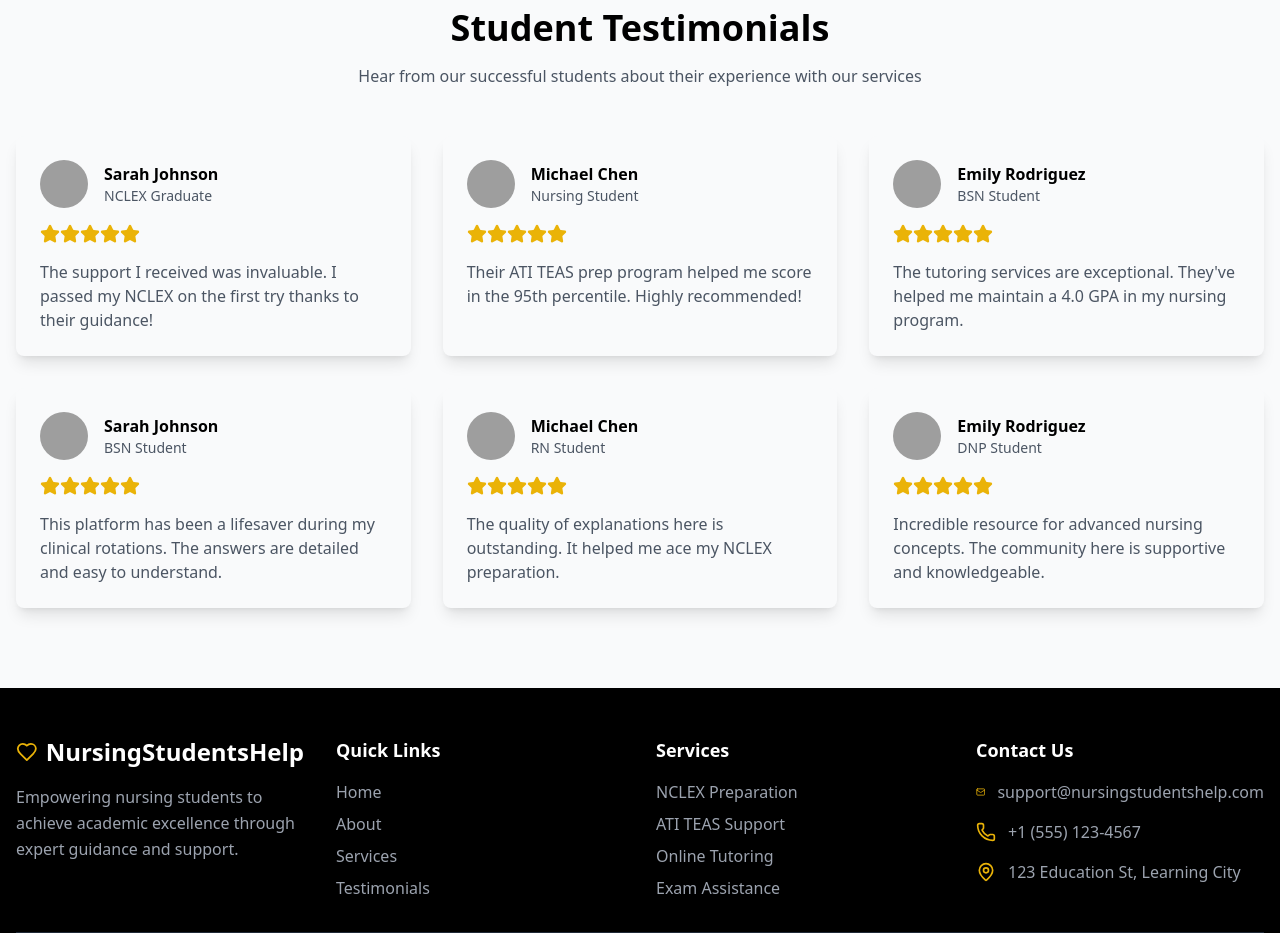
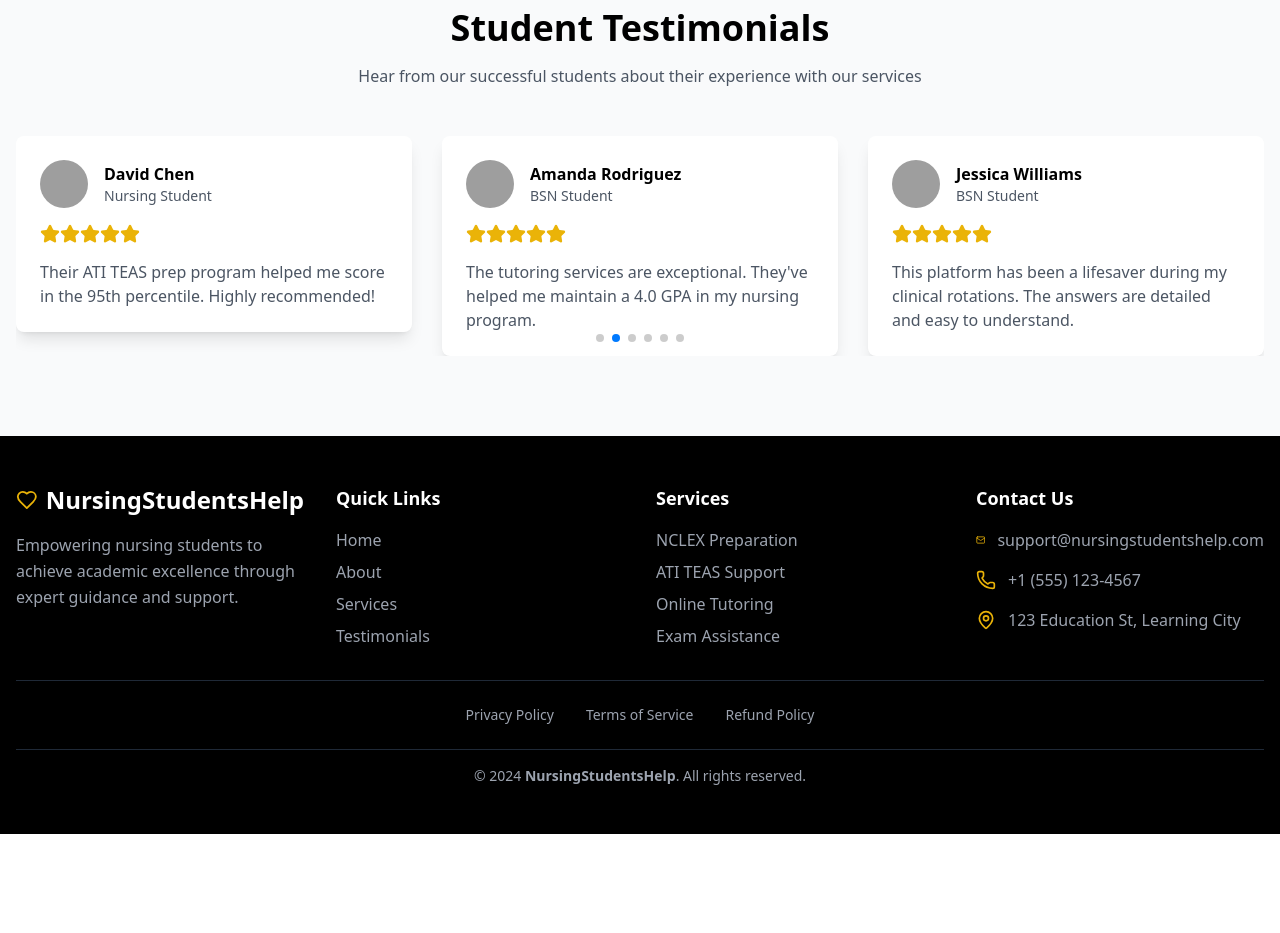
Before and after one commit to Mwangea/nursing-students-help, a React (Vite) app in the folder frontend/: page / in a window 1280 px wide. Shown: the part 2580-3513 px from the top of the page. After the commit the page ends 3414 px from the top, so only its background shows below. Built offline with nearby package versions, Linux system fonts and the light colour scheme; grey boxes are pictures that could not be loaded.

Commit message:
fix: resolve testimonial cards sliding

```diff
--- a/frontend/package.json
+++ b/frontend/package.json
@@ -17,7 +17,8 @@
     "react": "^18.3.1",
     "react-dom": "^18.3.1",
     "react-helmet": "^6.1.0",
-    "react-router-dom": "^7.0.2"
+    "react-router-dom": "^7.0.2",
+    "swiper": "^11.1.15"
   },
   "devDependencies": {
     "@eslint/js": "^9.15.0",
--- a/frontend/src/components/card/TestimonialCard.tsx
+++ b/frontend/src/components/card/TestimonialCard.tsx
@@ -1,44 +1,50 @@
+import React from 'react';
+import { Star } from 'lucide-react';
+import { Swiper, SwiperSlide } from 'swiper/react';
+import { Autoplay, Pagination } from 'swiper/modules';
 
-import { Star } from 'lucide-react';
+// Import Swiper styles
+import 'swiper/css';
+import 'swiper/css/pagination';
 
 const TESTIMONIALS = [
   {
-    name: "Sarah Johnson",
+    name: "Rachel Johnson",
     role: "NCLEX Graduate",
     content: "The support I received was invaluable. I passed my NCLEX on the first try thanks to their guidance!",
     rating: 5,
     image: "https://images.unsplash.com/photo-1494790108377-be9c29b29330?ixlib=rb-1.2.1&auto=format&fit=crop&w=200&q=80"
   },
   {
-    name: "Michael Chen",
+    name: "David Chen",
     role: "Nursing Student",
     content: "Their ATI TEAS prep program helped me score in the 95th percentile. Highly recommended!",
     rating: 5,
     image: "https://images.unsplash.com/photo-1507003211169-0a1dd7228f2d?ixlib=rb-1.2.1&auto=format&fit=crop&w=200&q=80"
   },
   {
-    name: "Emily Rodriguez",
+    name: "Amanda Rodriguez",
     role: "BSN Student",
     content: "The tutoring services are exceptional. They've helped me maintain a 4.0 GPA in my nursing program.",
     rating: 5,
     image: "https://images.unsplash.com/photo-1438761681033-6461ffad8d80?ixlib=rb-1.2.1&auto=format&fit=crop&w=200&q=80"
   },
   {
-    name: 'Sarah Johnson',
+    name: 'Jessica Williams',
     role: 'BSN Student',
     image: 'https://images.unsplash.com/photo-1494790108377-be9c29b29330?ixlib=rb-1.2.1&auto=format&fit=facearea&facepad=2&w=256&h=256&q=80',
     content: 'This platform has been a lifesaver during my clinical rotations. The answers are detailed and easy to understand.',
     rating: 5,
   },
   {
-    name: 'Michael Chen',
+    name: 'Kevin Zhang',
     role: 'RN Student',
     image: 'https://images.unsplash.com/photo-1519345182560-3f2917c472ef?ixlib=rb-1.2.1&auto=format&fit=facearea&facepad=2&w=256&h=256&q=80',
     content: 'The quality of explanations here is outstanding. It helped me ace my NCLEX preparation.',
     rating: 5,
   },
   {
-    name: 'Emily Rodriguez',
+    name: 'Sophia Martinez',
     role: 'DNP Student',
     image: 'https://images.unsplash.com/photo-1438761681033-6461ffad8d80?ixlib=rb-1.2.1&auto=format&fit=facearea&facepad=2&w=256&h=256&q=80',
     content: 'Incredible resource for advanced nursing concepts. The community here is supportive and knowledgeable.',
@@ -54,9 +60,30 @@ export function TestimonialCard() {
         <p className="text-gray-600 text-center mb-12 max-w-2xl mx-auto">
           Hear from our successful students about their experience with our services
         </p>
-        <div className="grid grid-cols-1 md:grid-cols-2 lg:grid-cols-3 gap-8">
+
+        <Swiper
+          modules={[Autoplay, Pagination]}
+          spaceBetween={30}
+          slidesPerView={1}
+          pagination={{ clickable: true }}
+          autoplay={{
+            delay: 3000, // Change slide every 3 seconds
+            disableOnInteraction: false, // Continue autoplay after user interaction
+          }}
+          loop={true}
+          breakpoints={{
+            768: {
+              slidesPerView: 2,
+            },
+            1024: {
+              slidesPerView: 3,
+            }
+          }}
+          className="testimonial-swiper"
+        >
           {TESTIMONIALS.map((testimonial, index) => (
-            <div key={index} className="bg-gray-50 rounded-lg p-6 shadow-lg">
+            <SwiperSlide key={index}>
+              <div className="bg-white rounded-lg p-6 shadow-lg h-full">
                 <div className="flex items-center mb-4">
                   <img
                     src={testimonial.image}
@@ -75,8 +102,9 @@ export function TestimonialCard() {
                 </div>
                 <p className="text-gray-600">{testimonial.content}</p>
               </div>
+            </SwiperSlide>
           ))}
-        </div>
+        </Swiper>
       </div>
     </section>
   );
```
Also changed, not shown: 1 other file (tests, documents, lock files or other folders). Lines whose indentation alone changed are shown as unchanged.
